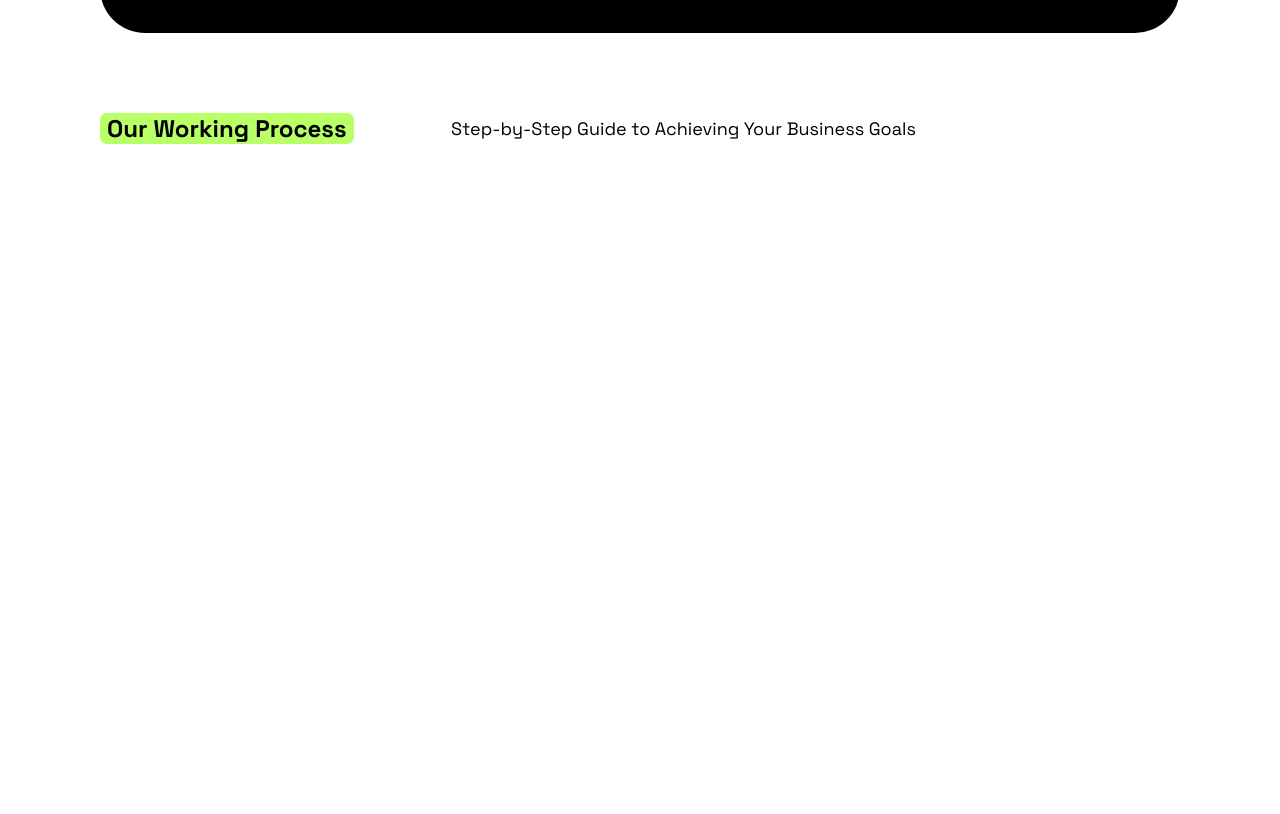
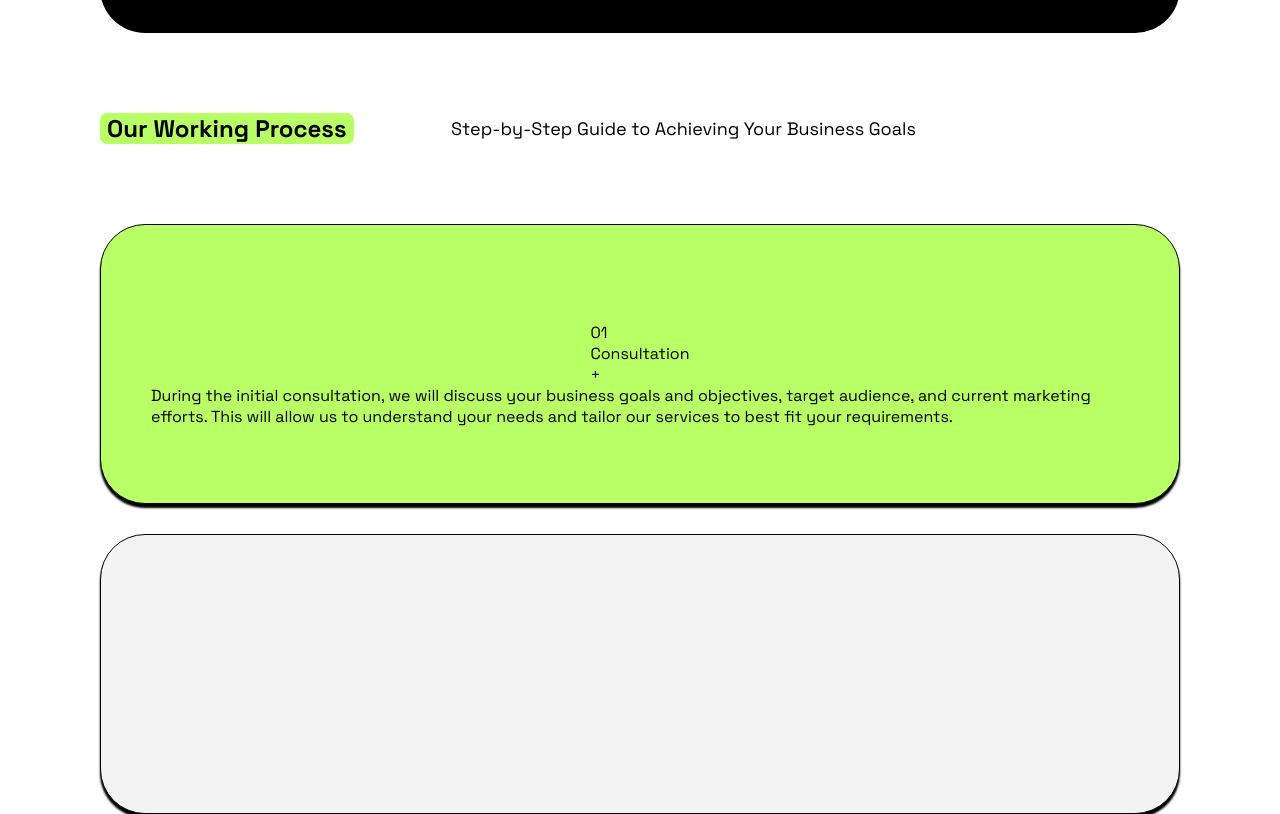
Before and after one commit to phoenixfan86/Positivus_landing, a plain HTML site: page index.html in a window 1280 px wide. Shown: the part 2970-3784 px from the top of the page. Before the commit the page ends 3194 px from the top, so only its background shows below. Drawn offline with Linux system fonts and the light colour scheme; a web font is replaced by a local one.

Commit message:
add large card

```diff
--- a/css/style.css
+++ b/css/style.css
@@ -187,7 +187,7 @@ header img {
 	padding: 0 100px;
 }
 
-.card-tab .card {
+.card {
 	display: flex;
 	align-items: center;
 	justify-content: space-around;
@@ -322,7 +322,24 @@ header img {
 .working-tab {
 	width: 100%;
 	display: flex;
+	flex-direction: column;
 	align-items: center;
 	justify-content: center;
+	padding: 0 100px;
 	gap: 30px;
 }
+
+.working-tab .card {
+	width: 100%;
+	height: 280px;
+}
+
+.l-card-content {
+	display: flex;
+	flex-direction: column;
+	align-items: center;
+	justify-content: center;
+}
+
+.l-card-header {
+}
--- a/index.html
+++ b/index.html
@@ -212,7 +212,22 @@
 				</div>
 			</section>
 			<section class="working-tab">
-				<div class="card green"></div>
+				<div class="card green">
+					<div class="l-card-content">
+						<div class="l-card-header">
+							<div class="card-title"></div>
+							<div class="title">01</div>
+							<div class="description">Consultation</div>
+							<div class="more-btn"><p>+</p></div>
+						</div>
+						<p>
+							During the initial consultation, we will discuss your business
+							goals and objectives, target audience, and current marketing
+							efforts. This will allow us to understand your needs and tailor
+							our services to best fit your requirements.
+						</p>
+					</div>
+				</div>
 				<div class="card gray"></div>
 			</section>
 		</div>
```
